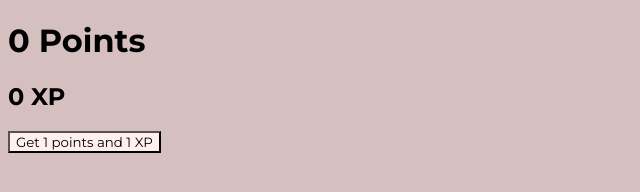
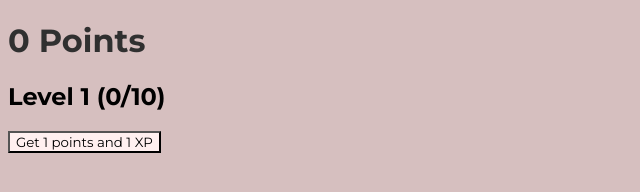
Before and after one commit to fotis2222/point-incremental, a website built with webpack: page index.html in a window 1280 px wide. Shown: the whole page, without its empty margins (0-640 px from the left). Built offline with nearby package versions, Linux system fonts and the light colour scheme.

Commit message:
added levels
gunnaras ahh commit speed

```diff
--- a/index.html
+++ b/index.html
@@ -6,7 +6,7 @@
     <title>Document</title>
   </head>
   <body>
-    <h1 id="pointsDisplay"></h1>
+    <h1 id="pointsDisplay" , class="points"></h1>
     <h2 id="xpDisplay"></h2>
     <button id="pointsButton"></button>
     <script src="dist/bundle.js"></script>
--- a/src/features/points.ts
+++ b/src/features/points.ts
@@ -5,11 +5,20 @@ let pointsButton: ElementWrapper = new ElementWrapper("pointsButton");
 
 el.update.points = () => {
   ElementWrapper.setHTML("pointsDisplay", `${player.points.toString()} Points`);
-  ElementWrapper.setHTML("xpDisplay", `${player.xp.toString()} XP`);
+  ElementWrapper.setHTML(
+    "xpDisplay",
+    `Level ${player.level} (${player.xp}/${Math.floor(
+      10 * 1.1 ** (player.level - 1)
+    )})`
+  );
   pointsButton.setHTML(`Get ${player.pointsMult} points and 1 XP`);
 };
 
 pointsButton.onClick(function () {
   player.points += player.pointsMult;
   player.xp += 1;
+  if (player.xp >= Math.floor(10 * 1.1 ** (player.level - 1))) {
+    player.xp = 0;
+    player.level++;
+  }
 });
--- a/src/player.ts
+++ b/src/player.ts
@@ -2,10 +2,12 @@ export interface Player {
   points: number;
   pointsMult: number;
   xp: number;
+  level: number;
 }
 
 export let player: Player = {
   points: 0,
   pointsMult: 1,
   xp: 0,
+  level: 1,
 };
--- a/src/styles/global.scss
+++ b/src/styles/global.scss
@@ -3,6 +3,10 @@
 * {
   font-family: Montserrat;
   background-color: rgb(214, 191, 191);
+}
+
+.points {
+  color: rgb(48, 48, 48);
 }
 
 #pointsButton {
```
Also changed, not shown: dist/bundle.js, 1 other file.
